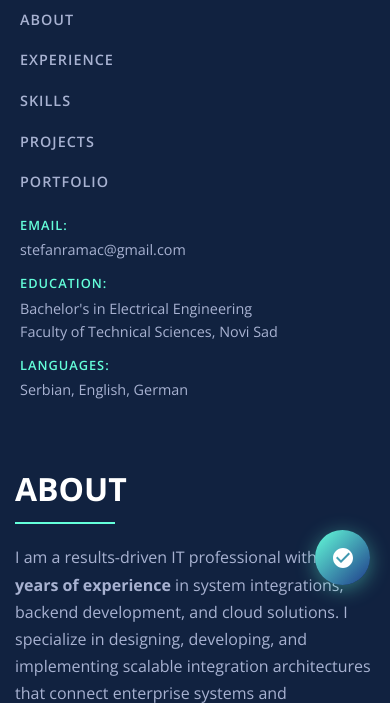
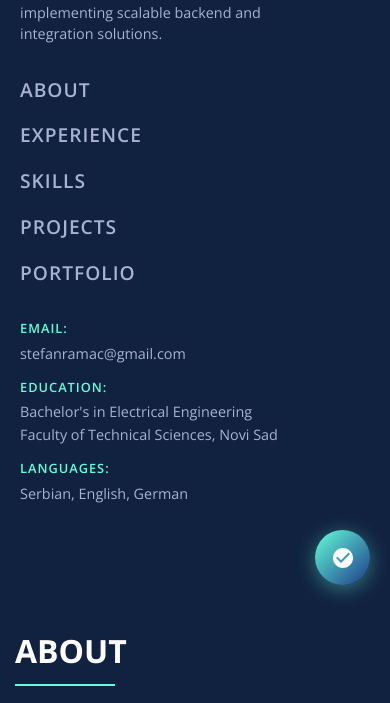
Before and after one commit to stefanramac/classic-cv-stefanramac, a website: page index.html in a window 390 px wide. Shown: the part 239-942 px from the top of the page. Drawn offline with nearby package versions, Linux system fonts and the light colour scheme.

Commit message:
bug fixes

```diff
--- a/styles.css
+++ b/styles.css
@@ -388,26 +388,31 @@ body {
     .sidebar {
         position: static;
         width: 100%;
-        height: auto;
+        height: 100vh;
+        min-height: 100vh;
         padding: 30px 20px;
-        flex-direction: row;
-        align-items: center;
-        justify-content: space-between;
+        flex-direction: column;
+        align-items: flex-start;
+        justify-content: center;
+        gap: 30px;
     }
 
     .profile {
         margin-bottom: 0;
-        flex: 1;
+        width: 100%;
     }
 
     .navigation {
         margin-bottom: 0;
-        margin-left: 20px;
+        margin-left: 0;
+        width: 100%;
     }
 
     .nav-list {
         display: flex;
-        gap: 30px;
+        flex-direction: column;
+        gap: 15px;
+        width: 100%;
     }
 
     .nav-item {
@@ -416,12 +421,16 @@ body {
 
     .nav-link {
         padding-left: 0;
+        font-size: 1.2rem;
     }
 
     .nav-link::before {
         display: none;
     }
 
+    .contact-info {
+        width: 100%;
+    }
 
     .main-content {
         margin-left: 0;
@@ -616,23 +625,6 @@ body {
 }
 
 @media (max-width: 768px) {
-    .sidebar {
-        flex-direction: column;
-        align-items: flex-start;
-        gap: 20px;
-    }
-
-    .navigation {
-        margin-left: 0;
-        width: 100%;
-    }
-
-    .nav-list {
-        flex-direction: column;
-        gap: 15px;
-        width: 100%;
-    }
-
     .main-content {
         padding: 20px 15px;
     }
```
